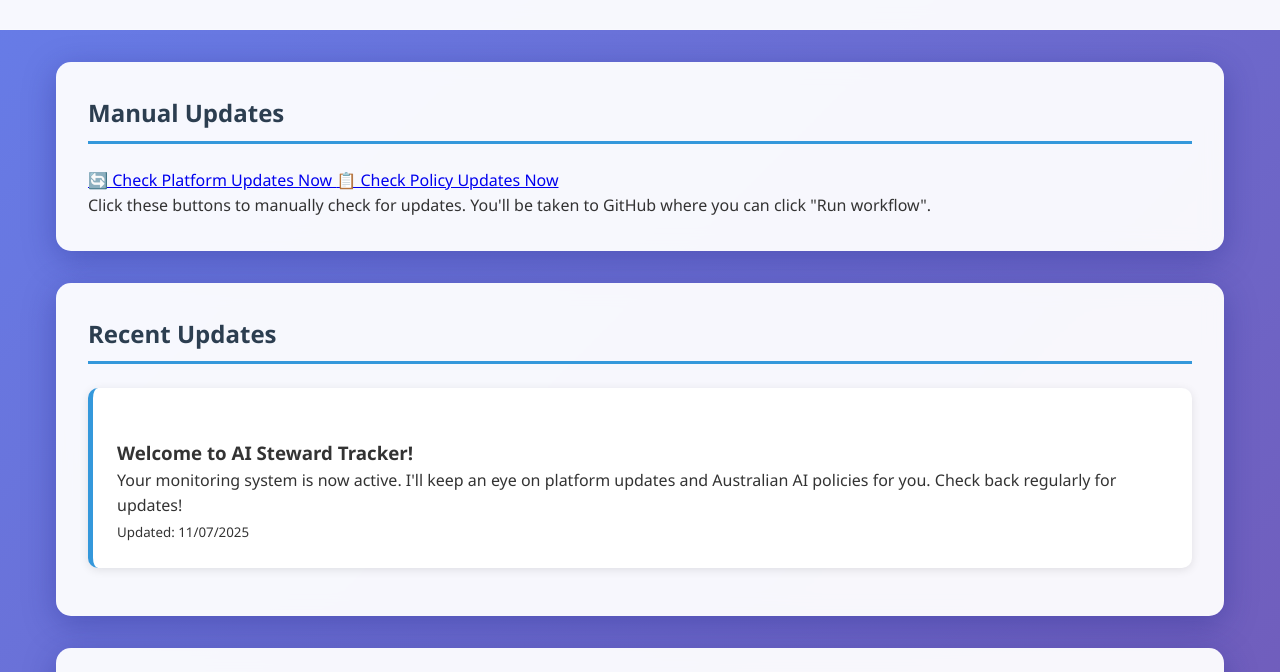
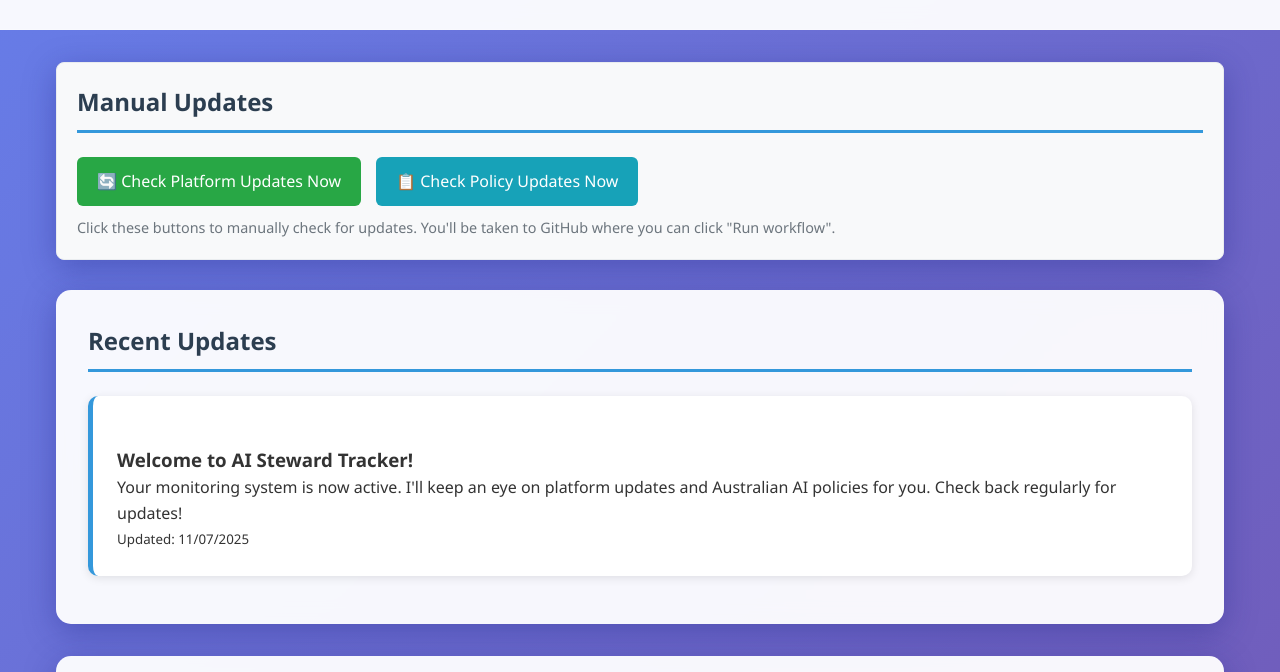
Before and after one commit to Thomas-Amann-IPAustralia/ai-steward-tracker, a plain HTML site: page index.html in a window 1280 px wide. Shown: the part 135-807 px from the top of the page. Drawn offline with Linux system fonts and the light colour scheme; no server answers.

Commit message:
Update style.css
added button style

```diff
--- a/style.css
+++ b/style.css
@@ -53,6 +53,57 @@
     padding-bottom: 0.5rem;
 }
 
+#manual-triggers {
+    background: #f8f9fa;
+    border: 1px solid #e9ecef;
+    border-radius: 8px;
+    padding: 20px;
+    margin-bottom: 30px;
+}
+
+.trigger-buttons {
+    display: flex;
+    gap: 15px;
+    margin-bottom: 10px;
+    flex-wrap: wrap;
+}
+
+.trigger-btn {
+    background: #007bff;
+    color: white;
+    padding: 12px 20px;
+    text-decoration: none;
+    border-radius: 6px;
+    font-weight: 500;
+    transition: background-color 0.2s;
+}
+
+.trigger-btn:hover {
+    background: #0056b3;
+}
+
+.platform-trigger {
+    background: #28a745;
+}
+
+.platform-trigger:hover {
+    background: #1e7e34;
+}
+
+.policy-trigger {
+    background: #17a2b8;
+}
+
+.policy-trigger:hover {
+    background: #117a8b;
+}
+
+.trigger-help {
+    font-size: 0.9em;
+    color: #6c757d;
+    margin: 0;
+}
+
 .update-card, .platform-card, .policy-card {
     background: #fff;
     border-radius: 10px;
```
